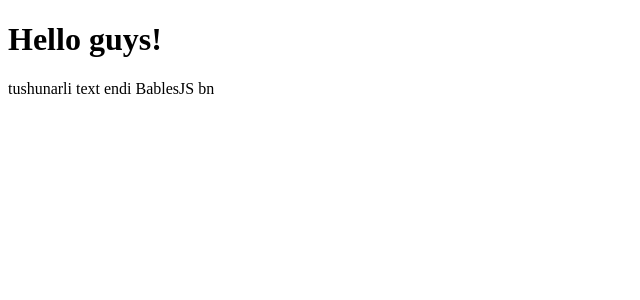
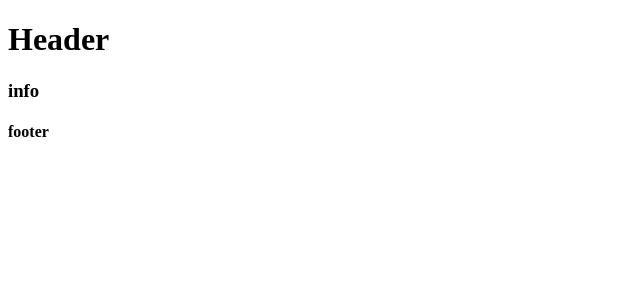
Before and after one commit to shakhzodbekbobobekov/My-Tasks, a React (Create React App) app: page / in a window 1280 px wide. Shown: the top 300 px of the page, without its empty margins (0-640 px from the left). Built offline with nearby package versions, Linux system fonts and the light colour scheme.

Commit message:
react code

```diff
--- /dev/null
+++ b/src/App.js
@@ -0,0 +1,34 @@
+// import React from "react";
+// import Header from "./header"
+// import Info from "./info"
+// import Footer from "./footer"
+
+
+// const App = () => {
+//     return(
+//         <div>
+//             <Header></Header>
+//             <Info></Info>
+//             <Footer></Footer>
+//         </div>
+//     )
+// }
+
+// export default App;
+
+import React from "react";
+import Header from "./header";
+import Info from "./info";
+import Footer from "./footer";
+
+const App = () => {
+    return(
+       <div>
+            <Header />
+            <Info />
+            <Footer />
+       </div>
+     )
+}
+
+export default App;
--- /dev/null
+++ b/src/footer.js
@@ -0,0 +1,22 @@
+// import React from "react"
+
+// const Footer = () => {
+//     return(
+//         <div className="footer">
+//             <h1>footer 2022-yil</h1>
+//         </div>
+// )}
+
+// export default Footer;
+
+import React from "react";
+
+const Footer = () => {
+    return(
+        <h4>
+            footer
+        </h4>
+    )
+}
+
+export default Footer;
--- /dev/null
+++ b/src/header.js
@@ -0,0 +1,23 @@
+// import React from "react"
+
+// const Header = () => {
+//     return(
+//         <div className="header">
+//             <h1>Welcome to our Website</h1>
+//             <p>Discovore</p>
+//         </div>
+//     )
+// }
+
+// export default Header;
+
+
+import React from "react"
+
+const Header = () => {
+    return(
+        <h1>Header</h1>
+    )
+}
+
+export default Header;
--- a/src/index.js
+++ b/src/index.js
@@ -1,16 +1,23 @@
-import ReactDOM from "react-dom"
-import React from "react"
+// import ReactDOM from "react-dom"
+// import React from "react"
+// import App from "./App"
+
+
+// ReactDOM.render(
+//    <div>
+//         <App></App>
+//    </div>
+// , document.getElementById('root'))
 
 
 
+
+import ReactDOM from "react-dom"
+import React from "react"
+import App from './App'
+
 ReactDOM.render(
-    <div className="container">
-        <h1>Hello guys!</h1>
-        <div className="box">
-            <p>
-                tushunarli text endi BablesJS bn
-            </p>
-        </div>
-
-    </div>
-    , document.getElementById('root'))
+   <div>
+     <App />
+   </div>,
+   document.getElementById('root'))
--- /dev/null
+++ b/src/info.js
@@ -0,0 +1,28 @@
+// import React from "react"
+
+// const Info = () => {
+//     return(
+//         <div className="info">
+//             <h2>About as</h2>
+//             <p>Lorem ipsum dolor sit amet consectetur adipisicing elit. Accusantium reprehenderit id, culpa magnam itaque impedit esse. Saepe, doloribus.</p>
+//             <ul>
+//                 <li>web disinger</li>
+//                 <li>figma</li>
+//                 <li>3d max</li>
+//             </ul>
+//         </div>
+//     )
+// }
+
+// export default Info;
+
+
+import React from "react"
+
+const  Info = () => {
+    return(
+        <h3>info</h3>
+    )
+}
+
+export default Info;
```
